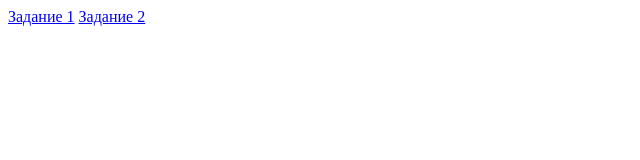
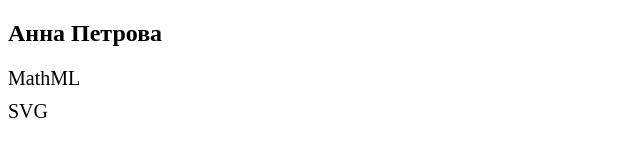
Before and after one commit to annapetrova947/web-lab, a plain HTML site: page index.html in a window 1280 px wide. Shown: the whole page, without its empty margins (0-640 px from the left). Drawn offline with Linux system fonts and the light colour scheme.

Commit message:
refactoring-2

```diff
--- /dev/null
+++ b/index.css
@@ -0,0 +1,14 @@
+.main{
+    display: block;
+}
+.excercise{
+    display: block;
+    text-decoration: none;
+    color: black;
+    margin-bottom: 10px;
+    font-size: 20px;
+}
+
+.excercise:hover{
+    opacity: 0.7;
+}
--- a/index.html
+++ b/index.html
@@ -4,10 +4,14 @@
     <meta charset="UTF-8">
     <meta name="viewport" content="width=device-width, initial-scale=1">
     <meta http-equiv="X-UA-Compatible" content="ie=edge">
+    <link rel="stylesheet" href="index.css">
     <title>xsl</title>
   </head>
   <body class="d-flex flex-column min-vh-100">
-    <a href="./task1/math.xml">Задание 1</a>
-    <a href="./task2/svg.xml">Задание 2</a>
+    <main class="main">
+      <h2>Анна Петрова</h2>
+    <a href="./task1/math.xml" class="excercise">MathML</a>
+    <a href="./task2/svg.xml" class="excercise">SVG</a>
+    </main>
   </body>
 </html>
```
